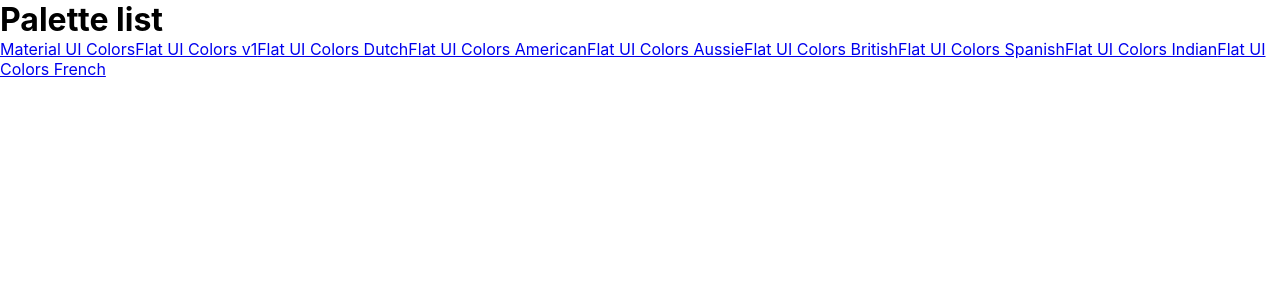
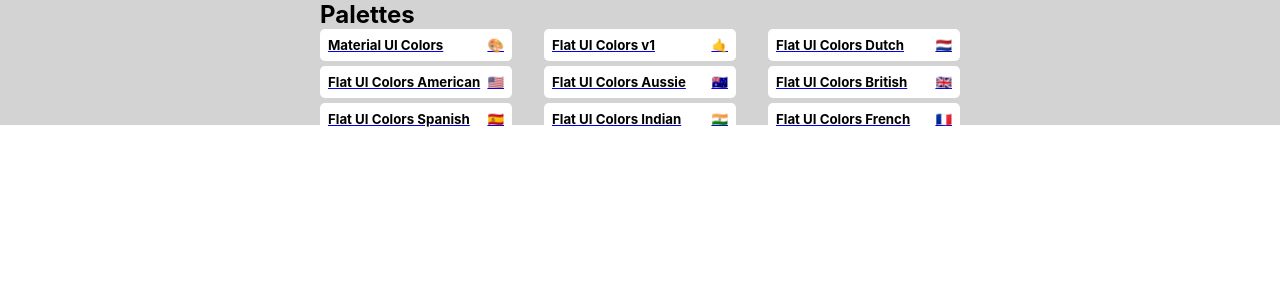
Before and after one commit to appyofficial/irogram, a React (Create React App) app: page / in a window 1280 px wide. Shown: the top 300 px of the page. Built offline with nearby package versions, Linux system fonts and the light colour scheme.

Commit message:
styling palette list

```diff
--- a/package.json
+++ b/package.json
@@ -5,6 +5,7 @@
   "dependencies": {
     "@material-ui/core": "^4.11.0",
     "@material-ui/icons": "^4.9.1",
+    "@material-ui/styles": "^4.10.0",
     "@testing-library/jest-dom": "^4.2.4",
     "@testing-library/react": "^9.5.0",
     "@testing-library/user-event": "^7.2.1",
--- /dev/null
+++ b/src/components/MiniPalette.js
@@ -0,0 +1,35 @@
+import React from "react";
+import { withStyles } from "@material-ui/styles";
+
+const styles = {
+  root: {
+    backgroundColor: "white",
+    borderRadius: "5px",
+    padding: "0.5rem",
+    position: "relative",
+    overflow: "hidden",
+    "& :hover": {
+      cursor: "pointer",
+    },
+  },
+  colors: {},
+  title: {
+    display: "flex",
+    justifyContent: "space-between",
+    alignItems: "center",
+    color: "black",
+  },
+};
+
+const MiniPalette = ({ classes, paletteName, emoji }) => {
+  return (
+    <div className={classes.root}>
+      <div className={classes.colors}></div>
+      <h5 className={classes.title}>
+        {paletteName} <span>{emoji}</span>
+      </h5>
+    </div>
+  );
+};
+
+export default withStyles(styles)(MiniPalette);
--- a/src/components/PaletteList.js
+++ b/src/components/PaletteList.js
@@ -1,17 +1,54 @@
 import React from "react";
+import MiniPalette from "./MiniPalette";
 import { Link } from "react-router-dom";
+import { withStyles } from "@material-ui/styles";
 
-const PaletteList = ({ palette }) => {
+const styles = {
+  main: {
+    background: "lightgrey",
+    height: "100%",
+    display: "flex",
+    alingItems: "flex-start",
+    justifyContent: "center",
+  },
+  container: {
+    width: "50%",
+    display: "flex",
+    alingItems: "flex-start",
+    flexDirection: "column",
+    flexWrap: "wrap",
+  },
+  nav: {
+    display: "flex",
+    justifyContent: "space-between",
+    alingItems: "center",
+  },
+  palettes: {
+    boxSizing: "border-box",
+    display: "grid",
+    width: "100%",
+    gridTemplateColumns: "repeat(3, 30%)",
+    gridGap: "5%",
+  },
+};
+
+const PaletteList = ({ palette, classes }) => {
   return (
-    <div>
-      <h1>Palette list</h1>
-      {palette.map((palette, id) => (
-        <Link id={id} to={`/palette/${palette.id}`}>
-          {palette.paletteName}
-        </Link>
-      ))}
+    <div className={classes.main}>
+      <div className={classes.container}>
+        <nav className={classes.nav}>
+          <h1>Palettes</h1>
+        </nav>
+        <div className={classes.palettes}>
+          {palette.map((palette, id) => (
+            <Link id={id} to={`/palette/${palette.id}`}>
+              <MiniPalette {...palette} />
+            </Link>
+          ))}
+        </div>
+      </div>
     </div>
   );
 };
 
-export default PaletteList;
+export default withStyles(styles)(PaletteList);
```
